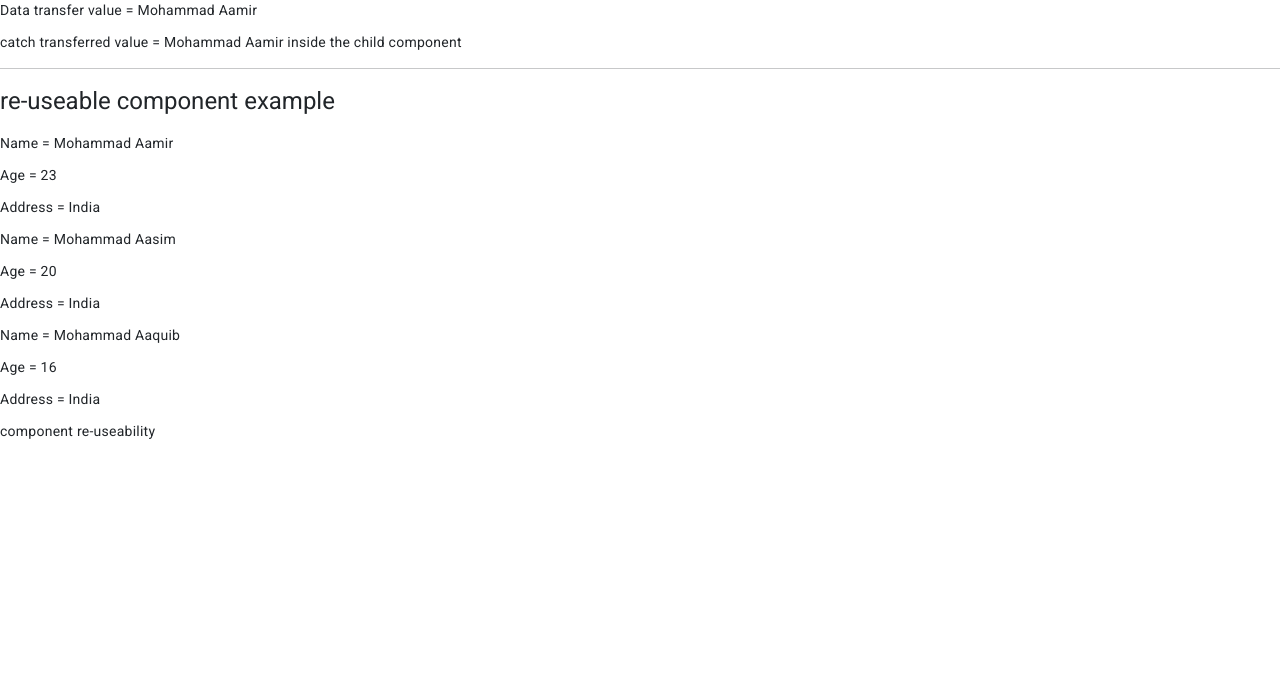
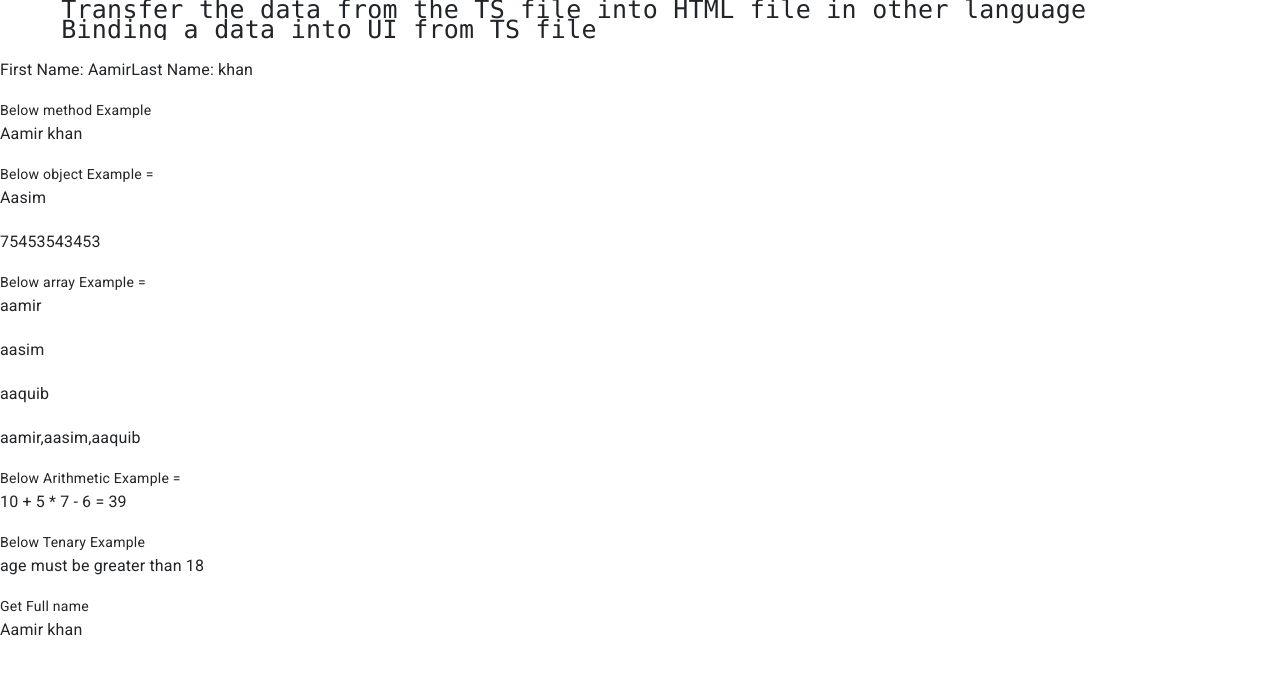
Before and after one commit to mohammadaamir1102/angular_practice, an Angular app: page / in a window 1280 px wide. Shown: the top 674 px of the page. Built offline with nearby package versions, Linux system fonts and the light colour scheme.

Commit message:
record count base on date

```diff
--- a/src/app/app.component.html
+++ b/src/app/app.component.html
@@ -1,4 +1,4 @@
-<!-- <app-interpolation></app-interpolation> -->
+<app-interpolation></app-interpolation>
 <!-- <app-componet></app-componet> -->
 <!-- <app-logincomponent></app-logincomponent> -->
 <!-- <app-event></app-event> -->
@@ -10,6 +10,6 @@
     <app-footer></app-footer>
 </div> -->
 <!-- <app-stylebinding></app-stylebinding> -->
-<div class="parentChild">
+<!-- <div class="parentChild">
     <app-parent></app-parent>
-</div>
+</div> -->
--- a/src/app/interpolation/interpolation.component.ts
+++ b/src/app/interpolation/interpolation.component.ts
@@ -1,4 +1,4 @@
-import { Component } from '@angular/core';
+import { Component, OnInit } from '@angular/core';
 
 @Component({
   selector: 'app-interpolation',
@@ -6,6 +6,54 @@ import { Component } from '@angular/core';
   styleUrls: ['./interpolation.component.css'],
 })
 export class InterpolationComponent {
+
+   outPut: Map<string, number> = new Map();
+  ngOnInit():void{
+    this.outPut = this.countRecordsByDate(this.usersData);
+    for(let [key, value] of this.outPut){
+      console.log('key is '+ key);
+      console.log('value is '+ value);
+      console.log(key, value);
+
+    }
+
+  }
+
+  usersData: any =
+    [
+      {
+        name: 'Aamir Khan',
+        age: 33,
+        date: '1999-02-11'
+      },
+      {
+        name: 'Aamir Khan',
+        age: 33,
+        date: '1999-02-11'
+      },
+      {
+        name: 'Aamir Khan',
+        age: 33,
+        date: '1999-02-11'
+      },
+      {
+        name: 'Aasim Khan',
+        age: 32,
+        date: '1998-03-10'
+      },
+      {
+        name: 'Aamir Khan',
+        age: 33,
+        date: '1998-03-10'
+      },
+      {
+        name: 'Aamir Khan',
+        age: 33,
+        date: '20000-04-09'
+      },
+    ]
+
+
   firstName: String = 'Aamir';
   lastName: String = 'khan';
 
@@ -25,4 +73,22 @@ export class InterpolationComponent {
   getFullName(): String {
     return this.firstName + ' ' + this.lastName;
   }
+
+  countRecordsByDate(usersData: any): Map<string, number> {
+
+    const dateCountMap: Map<string, number> = new Map();
+
+    for (const item of usersData) {
+      const date = item.date;
+      if (dateCountMap.has(date)) {
+        dateCountMap.set(date, dateCountMap.get(date)! + 1);
+      } else {
+        dateCountMap.set(date, 1);
+      }
+    }
+
+    return dateCountMap;
+  }
+
+
 }
```
Also changed, not shown: src/app/event/event.component.ts (line endings or trailing spaces).
